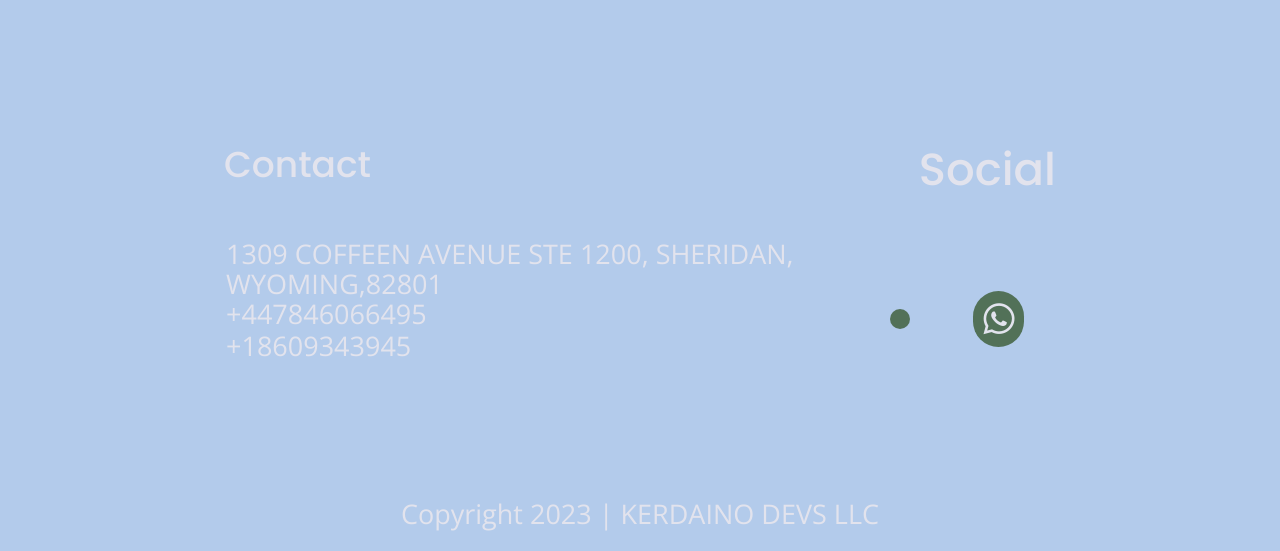
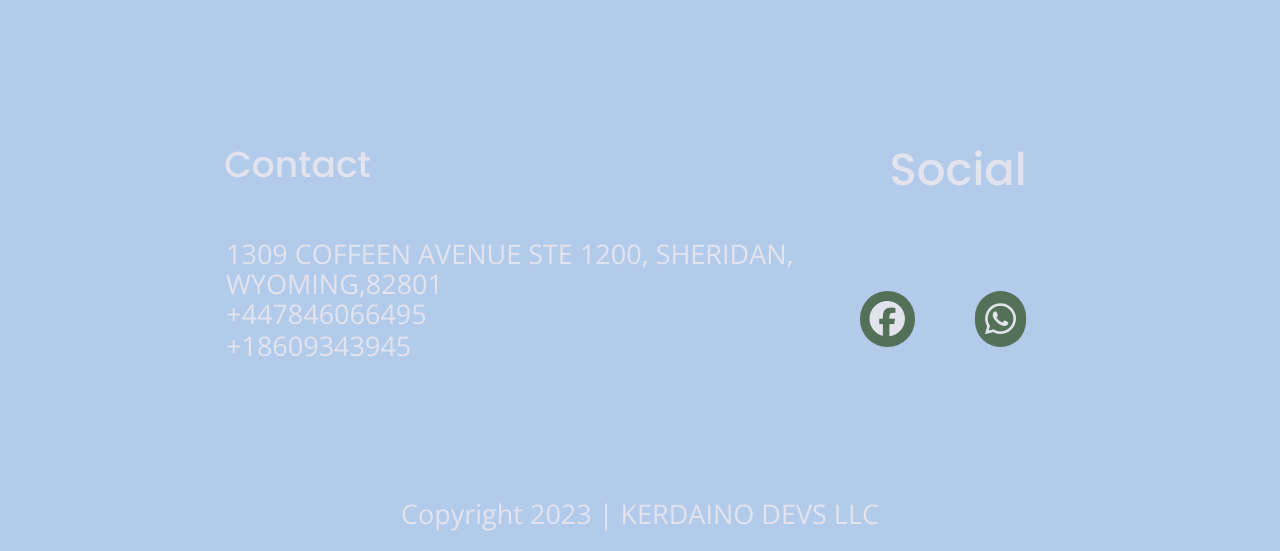
Before and after one commit to kerdaino/fidmahgroupsllc, a website: page index.html in a window 1280 px wide. Shown: the part 3426-3977 px from the top of the page. Drawn offline with nearby package versions, Linux system fonts and the light colour scheme.

Commit message:
conflict fixes2

```diff
--- a/index.html
+++ b/index.html
@@ -104,11 +104,13 @@
           <p>
             I recently started my own coaching business in Sheridan, WY, USA called MJSON LLC. I specialize in helping
             people achieve their goals and overcome obstacles in their business and professional lives. My goal is to
-            help my clients reach their full potential and become the best versions of themselves in their career or business. I offer one-on-one
+            help my clients reach their full potential and become the best versions of themselves in their career or
+            business. I offer one-on-one
             coaching sessions as well as workshops and group sessions.I strongly believe that having a coach can be an
             invaluable asset in anyone's life. I'm passionate about helping people reach their goals and create a life
             they love. I'm confident that my personalized approach to coaching will help my clients create positive and
-            lasting change in their lives. I'm excited to be able to offer my services to the people of Sheridan and globaly. </p>
+            lasting change in their lives. I'm excited to be able to offer my services to the people of Sheridan and
+            globaly. </p>
         </div>
       </div>
       <!-- mission content wrapper ends -->
@@ -145,7 +147,9 @@
           <h4>Social</h4>
           <div class="social-icons">
             <p>
-                        </p>
+              <a href="https://www.facebook.com/profile.php?id=100091956253545" target="_blank"><i
+                  class="fa-brands fa-facebook"></i></a>
+            </p>
             <p>
               <a href="https://wa.link/rtovhx" target="_blank"><i class="fa-brands fa-whatsapp"></i></a>
             </p>
```
